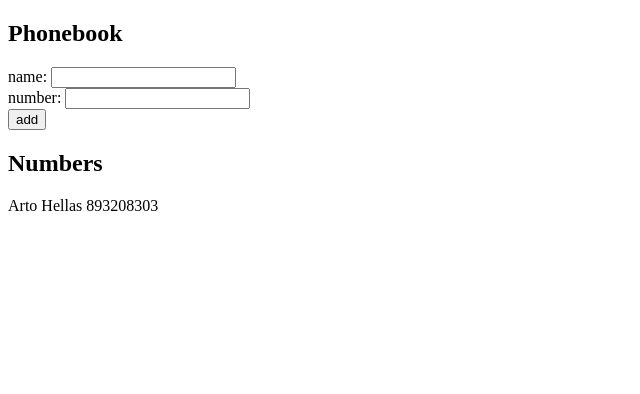
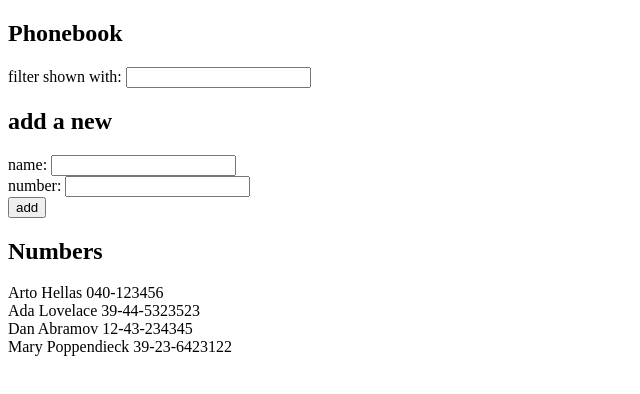
Before and after one commit to Tedrivs/FullStackOpen, a React (Vite) app in the folder part2/phonebook/: page / in a window 1280 px wide. Shown: the top 394 px of the page, without its empty margins (0-640 px from the left). Built offline with nearby package versions, Linux system fonts and the light colour scheme.

Commit message:
Exercise 2.9

```diff
--- a/part2/phonebook/src/App.jsx
+++ b/part2/phonebook/src/App.jsx
@@ -2,13 +2,24 @@ import { useState } from 'react'
 
 const App = () => {
   const [persons, setPersons] = useState([
-    {
-      name: 'Arto Hellas',
-      number: '893208303'
-    }
+    { name: 'Arto Hellas', number: '040-123456', id: 1 },
+    { name: 'Ada Lovelace', number: '39-44-5323523', id: 2 },
+    { name: 'Dan Abramov', number: '12-43-234345', id: 3 },
+    { name: 'Mary Poppendieck', number: '39-23-6423122', id: 4 }
   ])
   const [newName, setNewName] = useState('')
   const [newNumber, setNewNumber] = useState('')
+  const [filter, setFilter] = useState('')
+
+  const filteredNumbers = filter.length > 0
+    ? persons.filter(person => person.name.toLocaleLowerCase().includes(filter.toLocaleLowerCase()))
+    : persons
+
+  const onFilterChange = (event) => {
+    setFilter(event.target.value)
+    console.log(filteredNumbers);
+    console.log(filter.length);
+  }
 
   const onNameChange = (event) => {
     setNewName(event.target.value)
@@ -36,6 +47,10 @@ const App = () => {
   return (
     <div>
       <h2>Phonebook</h2>
+      <div>
+        filter shown with: <input onChange={onFilterChange} value={filter} />
+      </div>
+      <h2>add a new</h2>
       <form onSubmit={onSubmit}>
         <div>
           name: <input onChange={onNameChange} value={newName} />
@@ -48,7 +63,7 @@ const App = () => {
         </div>
       </form>
       <h2>Numbers</h2>
-      {persons.map(person => <div key={person.name}>{person.name} {person.number}</div>)}
+      {filteredNumbers.map(person => <div key={person.name}>{person.name} {person.number}</div>)}
     </div>
   )
 }
```
